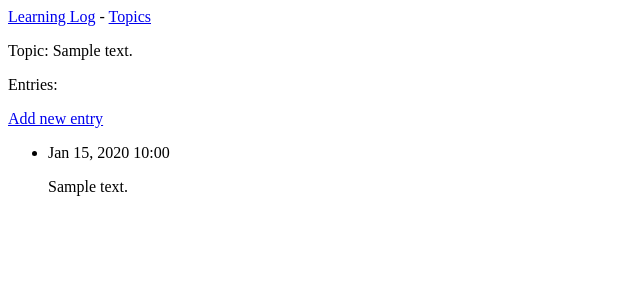
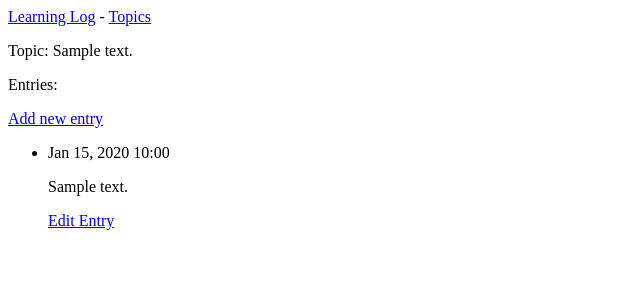
Before and after one commit to mononokai/learning_log, a Django app: page /topics/1/ in a window 1280 px wide. Shown: the top 300 px of the page, without its empty margins (0-640 px from the left). Run offline with Django 4.2, Linux system fonts and the light colour scheme; tables that the repository leaves empty hold one stand-in row (values such as "Sample post").

Commit message:
Added entry editing functionality

```diff
--- a/learning_logs/templates/learning_logs/topic.html
+++ b/learning_logs/templates/learning_logs/topic.html
@@ -14,6 +14,9 @@
         <li>
             <p>{{ entry.date_added|date:'M d, Y H:i' }}</p>
             <p>{{ entry.text|linebreaks }}</p>
+            <p>
+                <a href="{% url 'learning_logs:edit_entry' entry.id %}">Edit Entry</a>
+            </p>
         </li>
     {% empty %}
         <li>There are no entries for this topic yet.</li>
--- a/learning_logs/urls.py
+++ b/learning_logs/urls.py
@@ -14,5 +14,7 @@ urlpatterns = [
     # Page for adding a new topic
     path('new_topic/', views.new_topic, name='new_topic'),
     # Page for adding a new entry
-    path('net_entry/<int:topic_id>', views.new_entry, name='new_entry'),
+    path('new_entry/<int:topic_id>', views.new_entry, name='new_entry'),
+    # Page for editing entries
+    path('edit_entry/<int:entry_id>', views.edit_entry, name='edit_entry'),
 ]
--- a/learning_logs/views.py
+++ b/learning_logs/views.py
@@ -1,5 +1,5 @@
 from django.shortcuts import render, redirect
-from .models import Topic
+from .models import Topic, Entry
 from .forms import TopicForm, EntryForm
 
 # Home page for the Learning Log
@@ -64,3 +64,25 @@ def new_entry(request, topic_id):   # Including the topic_id param to store the
     # Display a blank or invalid form
     context = {'topic': topic, 'form': form} # Taking the value of the form and topic variables
     return render(request, 'learning_logs/new_entry.html', context) # Render the new_entry page
+
+
+# Edit an existing entry
+def edit_entry(request, entry_id):
+    entry = Entry.objects.get(id=entry_id) # Get the id of the entry the user wants to edit
+    topic = entry.topic # Get the relevant topic
+
+    if request.method != 'POST':
+        # Initial request, pre-fill with current entry data
+        form = EntryForm(instance=entry) # Create a form pre-filled with data from this entry's instance
+    else:
+        # POST data submitted, process data
+        form = EntryForm(instance=entry, data=request.POST) # Create a form using the data associated with the
+                                                            # existing entry object and, then update it with data
+                                                            # from the data from the POST request
+        if form.is_valid(): # Check that form is valid
+            form.save() # Because the entry is already associated with the correct topic, the database entry
+                        # can be updated immediately
+            return redirect('learning_logs:topic', topic_id=topic.id) # Sending the user to the relevant topic page
+
+    context = {'entry': entry, 'topic': topic, 'form': form} # Taking the value of entry, topic and form variables
+    return render(request, 'learning_logs/edit_entry.html', context) # Render the edit_entry page
```
Also changed, not shown: learning_logs/templates/learning_logs/edit_entry.html (added, +17 -0 lines).
